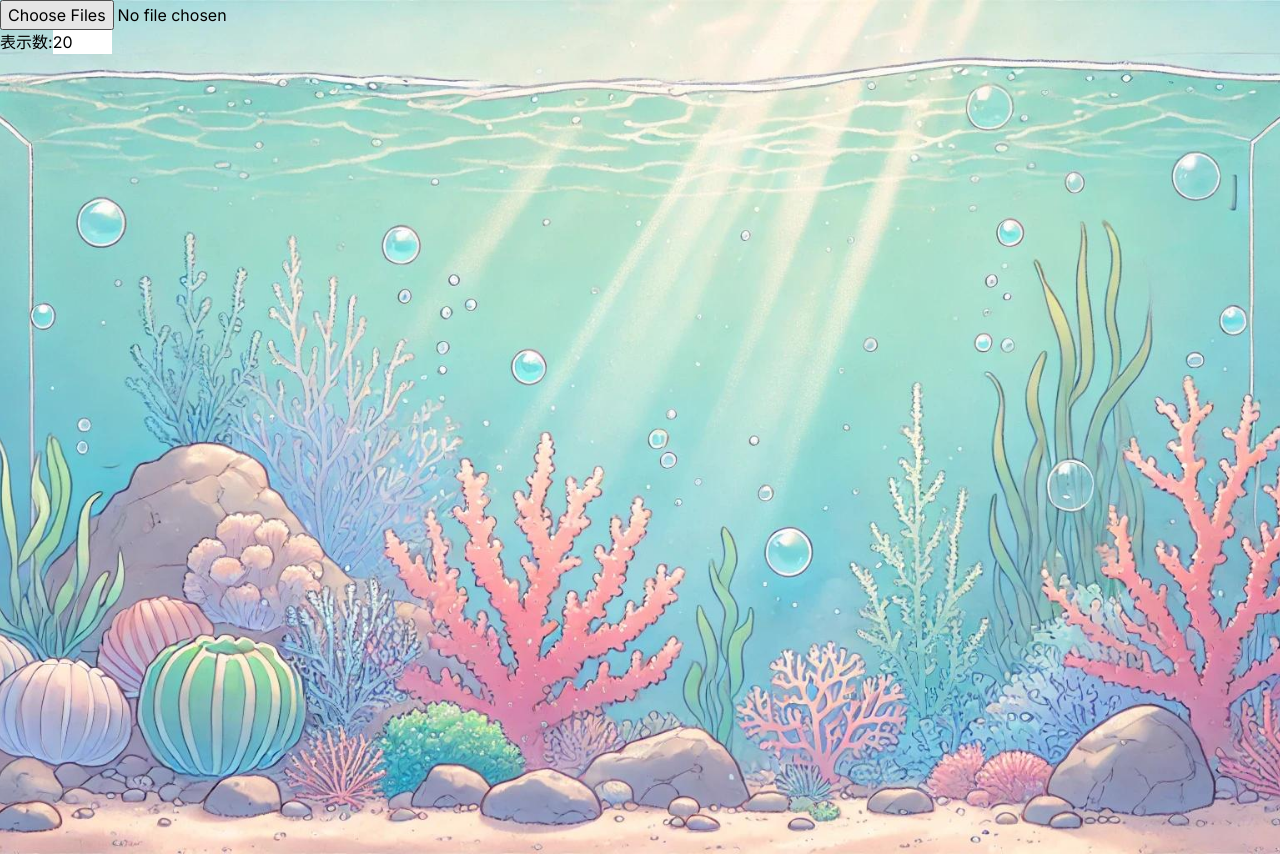
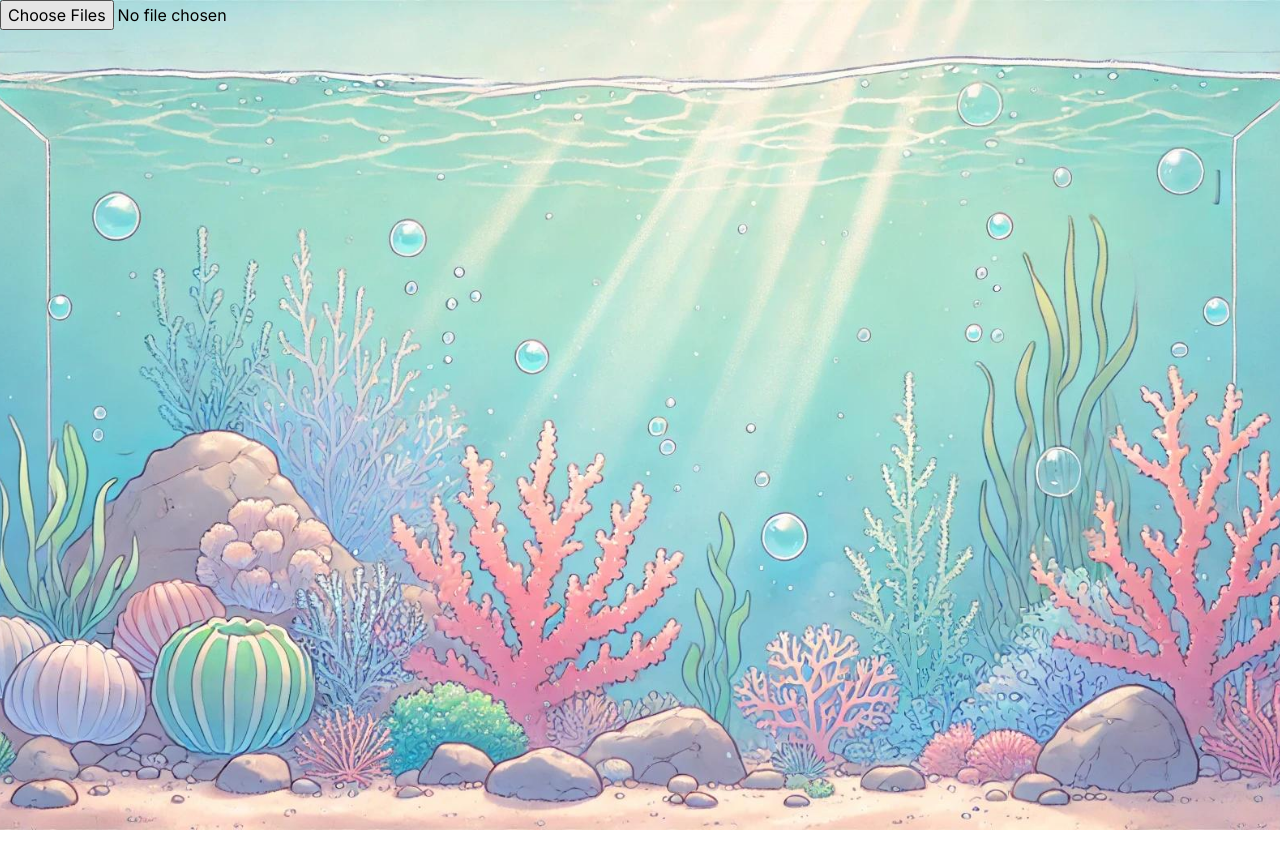
Before and after one commit to suis-cats/cocos-projection-mapping, a Next.js app: page / in a window 1280 px wide. After the commit the page ends 830 px from the top, so only its background shows below. Built offline with nearby package versions, Linux system fonts and the light colour scheme.

Commit message:
表示数変更機能停止

```diff
--- a/app/globals.css
+++ b/app/globals.css
@@ -8,4 +8,5 @@ body {
   background-position: center; /* 背景画像を中央に配置する */
   margin: 0; /* ブラウザのデフォルトのマージンを削除 */
   padding: 0;
+  pointer-events: "none";
 }
--- a/app/page.js
+++ b/app/page.js
@@ -120,6 +120,8 @@ export default function Home() {
   }, [images, numDisplay]);
 
   useEffect(() => {
+    let animationFrameId;
+
     const animate = () => {
       setPositions((prevPositions) =>
         prevPositions.map((pos) => {
@@ -144,12 +146,12 @@ export default function Home() {
         })
       );
 
-      requestAnimationFrame(animate);
+      animationFrameId = requestAnimationFrame(animate);
     };
 
     animate();
 
-    return () => cancelAnimationFrame(animate);
+    return () => cancelAnimationFrame(animationFrameId);
   }, [displayedImages]);
 
   return (
@@ -172,16 +174,16 @@ export default function Home() {
         </progress>
       )}
       <div>
-        <label>
+        {/* <label>
           表示数:
           <input
             type="number"
             value={numDisplay}
             onChange={(e) => setNumDisplay(parseInt(e.target.value, 10))}
             min="1"
-            max={images.length}
+            max="100"
           />
-        </label>
+        </label> */}
       </div>
       <div
         style={{
@@ -206,6 +208,7 @@ export default function Home() {
               transition:
                 "left 2s linear, top 2s linear, opacity 1s ease-in-out",
               opacity: 1,
+              pointerEvents: "none",
             }}
           />
         ))}
```
